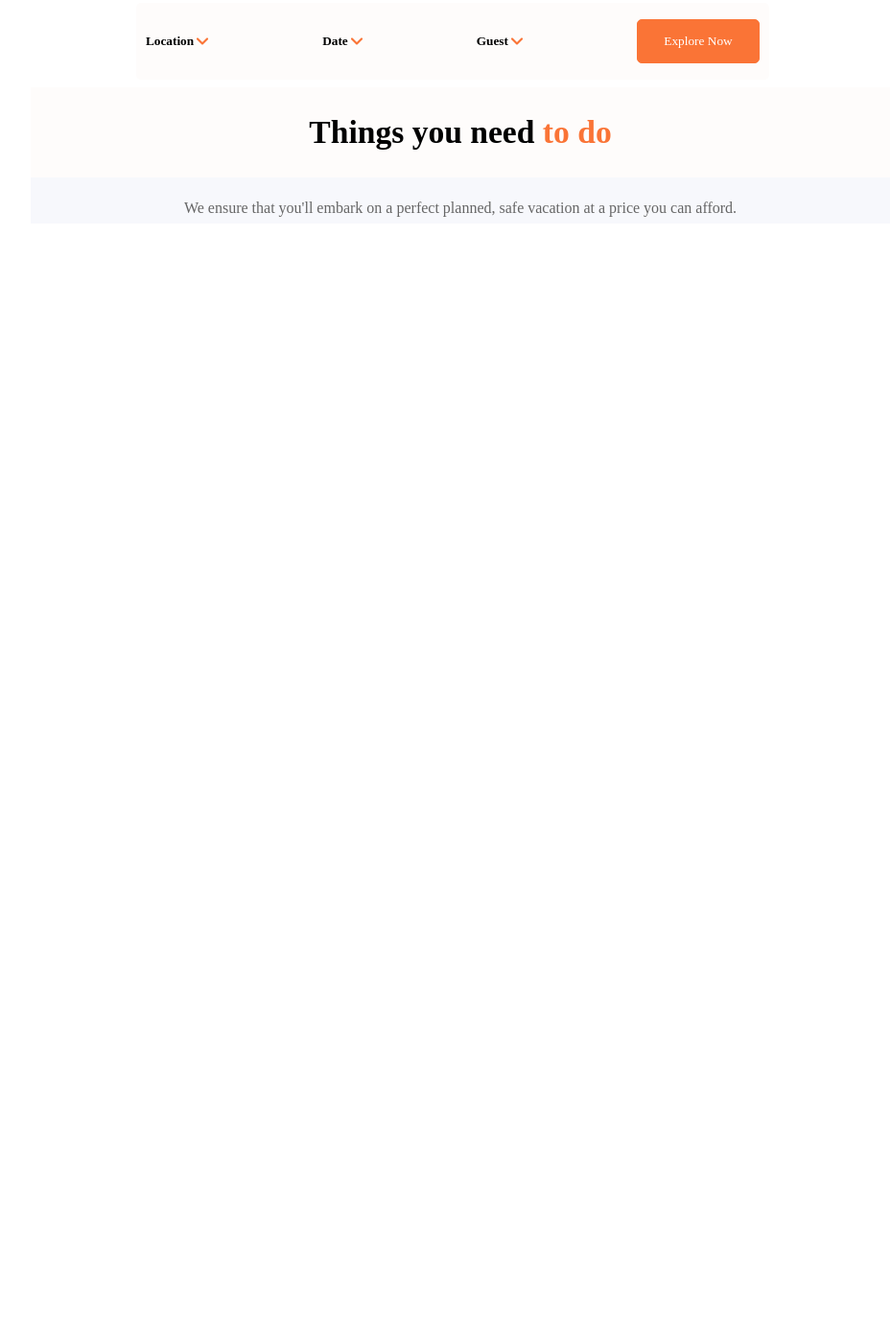
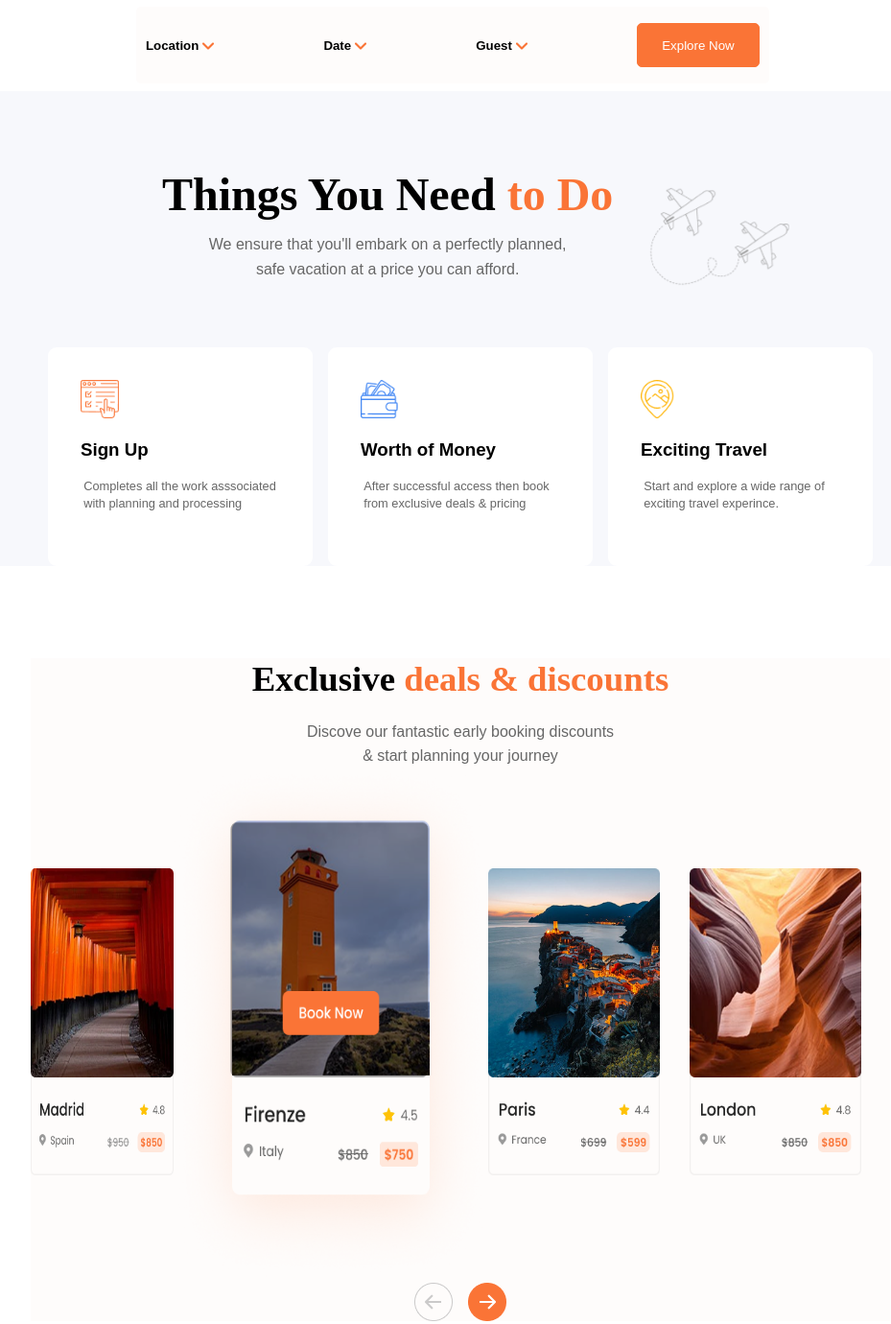
Before and after one commit to thiwan6385/Project-1, a plain HTML site: page index.html in a window 1280 px wide. Shown: the part 524-1904 px from the top of the page at 96% size, without its empty margins (160-1089 px from the left). Before the commit the page ends 800 px from the top, so only its background shows below. Drawn offline with Linux system fonts and the light colour scheme.

Commit message:
landig-page-3day

```diff
--- a/cs.css
+++ b/cs.css
@@ -25,3 +25,25 @@
     padding: 3rem;
     border: 3px solid green;
 }
+.aboutimg {
+    display: flex;
+    justify-content: space-between; /* Ensures equal spacing */
+    align-items: center;
+    gap: 20px; /* Adjust spacing between images */
+}
+
+.aboutimg div {
+    flex: 1; /* Ensures all divs take equal space */
+    display: flex;
+    justify-content: center;
+}
+
+.aboutimg img {
+    width: 100%; /* Makes images responsive within their container */
+    max-width: 250px; /* Ensures images are the same width */
+    height: 300px; /* Set a fixed height to make them uniform */
+    aspect-ratio: 4/3; /* Maintains the same aspect ratio */
+    object-fit: cover; /* Ensures images don’t look stretched */
+    border-radius: 10px; /* Optional: Adds rounded corners */
+    box-shadow: 0px 4px 10px rgba(0, 0, 0, 0.1); /* Optional: Adds a shadow */
+}
--- a/index.html
+++ b/index.html
@@ -36,7 +36,8 @@
                     <img id="tourist-img" class="even" src="./assets/Image.png" alt="touris img">
             </article>
         </section>
-        <footer>
+
+        <footer class="footer">
             <div class="divfooter">
                 <h5 class="pop">Location <img src="./assets/Vector 4855.png" alt="img"></h5>
                 <h5 class="pop">Date <img src="./assets/Vector 4855.png" alt="img"></h5>
@@ -45,11 +46,66 @@
             </div>
         </footer>
         <section id="home">
-            <header>
-                <h1>Things you need <span style="color: #FA7436;">to do </span></h1></header>
-                <p>We ensure that you'll embark on a perfect planned, safe vacation at a price you can afford.
-                </p>
 
+            <article >
+                <div class="content">
+                    <div>
+                        <h1 id="do">Things You Need <span style="color: #FA7436;">to Do</span></h1>
+                        <p class="para">We ensure that you'll embark on a perfectly planned,</p>
+                        <p class="para">safe vacation at a price you can afford.</p>
+
+
+                    </div>
+                    <div id="aeroimg">
+                        <img src="./assets/Element.png" alt="Decorative travel-themed element">
+                    </div>
+                </div>
+            </article>
+            <aside class="boxmodel">
+                <div class="box1">
+                    <img id="box1img" src="./assets/Group.png" alt="element">
+                    <h3 class="boxhead" id="box1h4">Sign Up</h4>
+                    <p class="boxpara" id="box1p">Completes all the work asssociated </p>
+                    <p class="boxpara">with planning and processing</p>
+                </div>
+                <div class="box2">
+                    <img id="box2img" src="./assets/Vector (2).png" alt="img">
+                    <h3 class="boxhead" id="box2h3">Worth of Money</h3>
+                    <p class="boxpara" id="box2p">After successful access then book </p>
+                    <p class="boxpara">from exclusive deals & pricing</p>
+                </div>
+                <div class="box3">
+                    <img id="box3img" src="./assets/Group (1).png" alt="img">
+                    <h3 class="boxhead" id="box3h3">Exciting Travel</h3>
+                    <p class="boxpara" id="box3p">Start and explore a wide range of </p>
+                    <p class="boxpara">exciting travel experince.</p>
+                </div>
+            </aside>
+        </section>
+        <section id="about">
+            <article class="aboutarti">
+
+                <h1 id="abouthead">Exclusive <span style="color: #FA7436;">deals & discounts </span></h1>
+                <p class="aboutpara">Discove our fantastic early booking discounts</p>
+                <p class="aboutpara">& start planning your journey</p>
+            </article>
+            <aside >
+                <div class="aboutimg">
+
+                <div><img id="abtimg1" src="./assets/Card-1.png" alt="img"></div>
+                <div><img id="abtimg2" src="./assets/Card-2.png" alt="img"></div>
+                <div><img class="gap" id="abtimg3" src="./assets/Card-3.png" alt="img"></div>
+                <div><img class="gap" id="abtimg4" src="./assets/Card-4.png" alt="img"></div>
+
+                </div>
+
+
+
+            </aside>
+            <div class="buttons">
+                <img src="./assets/Btn-1.png" alt="brn1">
+                <img src="./assets/Btn-2.png" alt="brn2">
+            </div>
         </section>
     </main>
 </body>
--- a/style.css
+++ b/style.css
@@ -2,38 +2,37 @@ header {
   display: flex;
   justify-content: space-between;
   align-items: center;
-    background-color: #FEFCFB;
+  background-color: #fefcfb;
 }
 #trabook {
   font-weight: bold;
-    font-family: volkhov, 'sans-serif';
+  font-family: volkhov, "sans-serif";
 }
 .head {
   display: flex;
   align-items: center;
   gap: 7px;
 }
+
 .login {
-    background-color: #FFFFFF;
-    color: #FA7436;
-    border: 1px solid #FFFFFF;
+  background-color: #ffffff;
+  color: #fa7436;
+  border: 1px solid #ffffff;
   border-radius: 4px;
   height: 37px;
   width: 7rem;
-    font-family: poppins, 'sans-serif';
+  font-family: poppins, sans-serif;
   font-weight: bolder;
-
 }
 .signup {
-    background-color: #FA7436;
-    color: #FFFFFF;
-    border: 1px solid #FA7436;
+  background-color: #fa7436;
+  color: #ffffff;
+  border: 1px solid #fa7436;
   border-radius: 4px;
-    font-family: poppins, 'sans-serif';
+  font-family: poppins, sans-serif;
   height: 37px;
   width: 7rem;
   font-weight: bolder;
-
 }
 #trabook {
   text-decoration: none;
@@ -50,26 +49,21 @@ header {
   height: 13px;
 }
 #Volkhov {
-    font-family: Volkhov,'sans-serif';  ;
+  font-family: Volkhov, "sans-serif";
   font-size: 49px;
   font-weight: bold;
-
 }
 #poppins {
   color: #666666;
-    font-family: Poppins, 'sans-serif';
-    font-size: 16px;
+  font-family: poppins, sans-serif;
+
   line-height: 1.8;
   margin-bottom: 2.5rem;
 }
 .center {
   display: flex;
 }
-body {
-    width: 70vw;
-    margin: auto;
-    position: relative;
-}
+
 .center img {
   width: 60%;
   height: 100%;
@@ -77,18 +71,21 @@ body {
   position: relative;
 }
 .hero {
-    background-color: #FFFFFF;
+  width: 70vw;
+  margin: auto;
+  margin-top: 4rem;
+  background-color: #ffffff;
+
 }
 #discover {
   height: 2.5rem;
   width: 9vw;
-    color: #FA7436;
-    background-color: #FFFFFF;
+  color: #fa7436;
+  background-color: #ffffff;
   font-weight: bolder;
   border-radius: 5px;
-    border: 1px solid #FA7436;
+  border: 1px solid #fa7436;
   font-family: Arial, Helvetica, sans-serif;
-
 }
 .divfooter {
   display: flex;
@@ -98,42 +95,160 @@ body {
   margin-left: 110px;
   margin-bottom: 0.5rem;
   border-radius: 5px;
-    background-color: #FEFCFB;
+  background-color: #fefcfb;
   align-items: center;
   justify-content: space-between;
 }
+.footer {
+  width: 70vw;
+  margin: auto;
+}
 .pop {
-    font-family: poppins, 'sans-serif';
+  font-family: poppins, sans-serif;
 }
 #btnexplore {
-    background-color: #FA7436;
-    color: #FFFFFF;
+  background-color: #fa7436;
+  color: #ffffff;
   padding: 0.9rem;
   width: 8rem;
   border-radius: 5px;
-    border: 1px solid #FA7436;
+  border: 1px solid #fa7436;
 }
 #home {
-    background-color: #F7F8FC;
+  background-color: #f7f8fc;
+  width: 100%;
 }
-#home > header {
-    display: flex;
-    font-size: 1.4rem;
-    font-weight: bold;
-    font-family: volkhov, 'sans-serif';
-    justify-content: center;
+.nav-links {
 
+  width: 70vw;
+  margin: auto;
+  position: fixed;
+  left: 15%;
+  top: 0%;
 
 }
-#home > p {
-    font: 5rem;
-    font-family: poppins, 'sans-serif';
-    line-height: 32px;
+.content {
+  text-align: center;
+  display: flex;
+  align-items: center;
+  justify-content: center;
+}
+.content > div {
+  display: flex;
+  flex-direction: column;
+}
+#do {
+  font-size: 3rem;
+  font-family: volkhov, "sans-serif";
+  margin: 0%;
+
+  margin-top: 5rem;
+  margin-bottom: 1rem;
+}
+.para {
+  font-family: poppins, sans-serif;
   color: #666666;
+  font-size: 1rem;
+  margin: 0%;
+  margin-bottom: 0.5rem;
+}
+#aeroimg {
+  position: relative;
+  left: 2rem;
+  top: 3.4rem;
+  width: 12%;
+}
+.box1 {
+  background-color: #ffffff;
+  border: 2px solid #ffffff;
+  width: 13rem;
+  height: 10rem;
+  padding: 2em;
+  border-radius: 9px;
+}
+#box1img {
+  height: 2.5em;
+}
+
+.box2 {
+  background-color: #ffffff;
+  border: 2px solid #ffffff;
+  width: 13rem;
+  height: 10rem;
+  padding: 2em;
+  border-radius: 9px;
+}
+#box2img {
+  height: 2.5em;
+}
+.box3 {
+  background-color: #ffffff;
+  border: 2px solid #ffffff;
+  width: 13rem;
+  height: 10rem;
+  padding: 2em;
+  border-radius: 9px;
+}
+#box3img {
+  height: 2.5rem;
+}
+.boxmodel {
   display: flex;
-    align-content: center;
   justify-content: center;
+  gap: 1rem;
+  margin: 4rem;
+}
+.boxhead {
+  font-family: poppins, sans-serif;
+}
+.boxpara {
+  font-family: poppins, sans-serif;
+  color: #666666;
+  font-size: 0.8rem;
+  margin: 0.2rem;
+}
+#abouthead {
+  margin: 0%;
+  margin-top: 6rem;
+  margin-bottom: 1.6rem;
+  text-align: center;
+  font-size: 2.3rem;
+  font-family: volkhov, "sans-serif";
+}
+#about {
+  background-color: #fefcfb;
+  width: 70vw;
+  margin: auto;
+}
+.aboutpara {
+  text-align: center;
+  color: #666666;
+  font-family: poppins, sans-serif;
+  margin: 0%;
+  margin-top: 0.4rem;
+}
+.aboutimg {
 
-
+    display: flex;
+    justify-content: space-between;
+    align-items: center;
 
 }
+.aboutimg img {
+    width: 100%;
+    max-width: 14vw;
+    height: 20rem;
+}
+#abtimg2 {
+    height: 67vh;
+    width: 100%;
+    max-width: 25rem;
+}
+.gap {
+    padding-right: 4.5rem;
+}
+.buttons {
+    display: flex;
+    justify-content: center;
+    gap: 1rem;
+}
```
Also changed, not shown: assets/Btn-1.png (added), assets/Btn-2.png (added), assets/Card-1.png (added), assets/Card-2.png (added), assets/Card-3.png (added), assets/Card-4.png (added), assets/Element.png (added), assets/Group (1).png (added), assets/Group.png (added), assets/Vector (2).png (added). Lines whose indentation alone changed are shown as unchanged.
